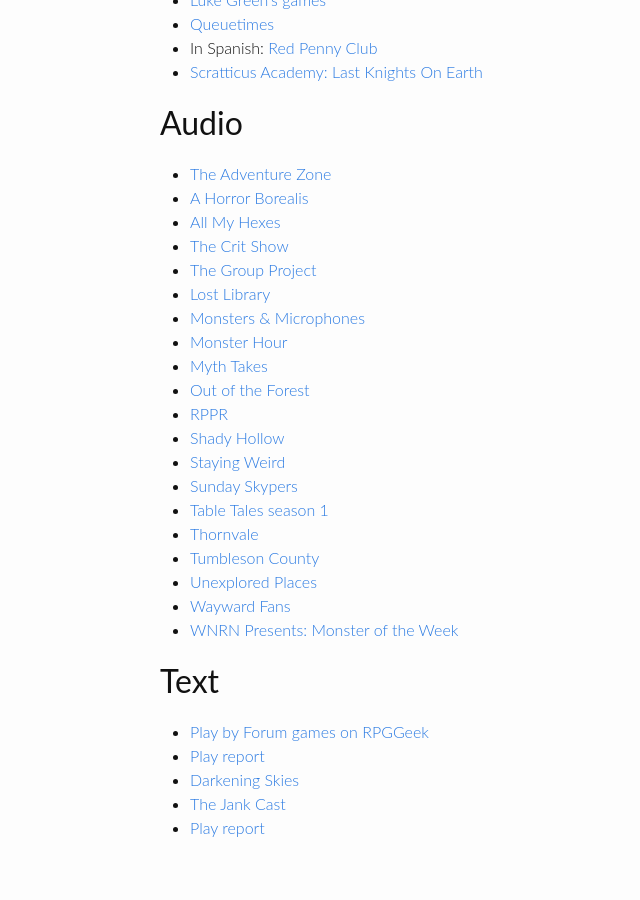
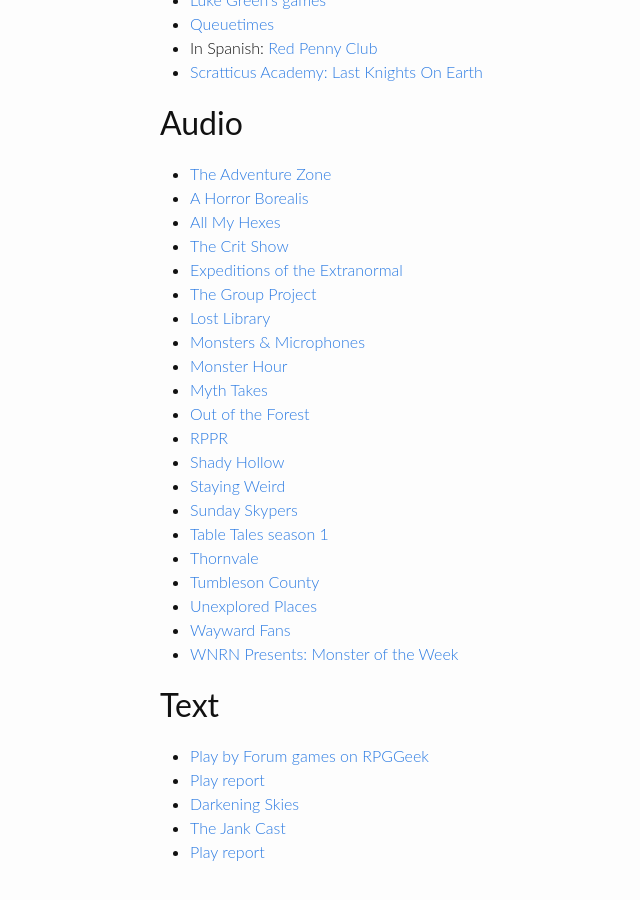
Before and after one commit to michael-sands/generic_games_site, a Jekyll site: the page built from motw_actual_plays.md, in a window 1280 px wide and 900 px high, scrolled down 524 px. Shown: the whole window, without its empty margins (110-750 px from the left). Built offline with Jekyll 4.4.1, drawn with Linux system fonts in a browser that asks for light colours.

Commit message:
add a new podcast

```diff
--- a/motw_actual_plays.md
+++ b/motw_actual_plays.md
@@ -29,6 +29,7 @@
 * [A Horror Borealis](http://oneshotpodcast.com/actual-play/a-horror-borealis/)
 * [All My Hexes](https://allmyhexes.simplecast.com/)
 * [The Crit Show](https://thecritshowpodcast.com/)
+* [Expeditions of the Extranormal](https://theumbraltheater.podbean.com/)
 * [The Group Project](https://thegroupproject.com/)
 * [Lost Library](https://itunes.apple.com/us/podcast/the-lost-library/id1358744382)
 * [Monsters & Microphones](https://anchor.fm/monstersandmicrophones)
```
